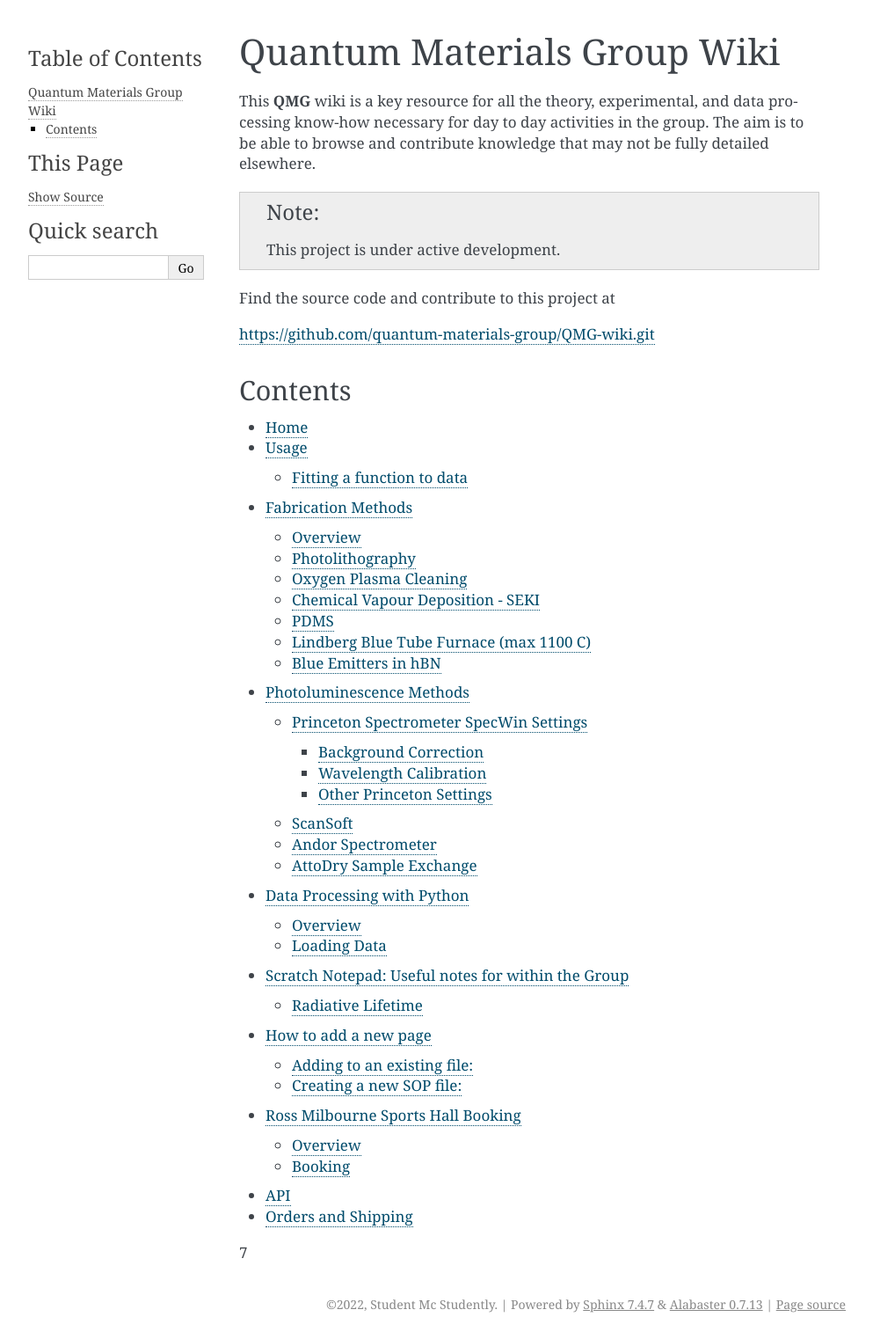
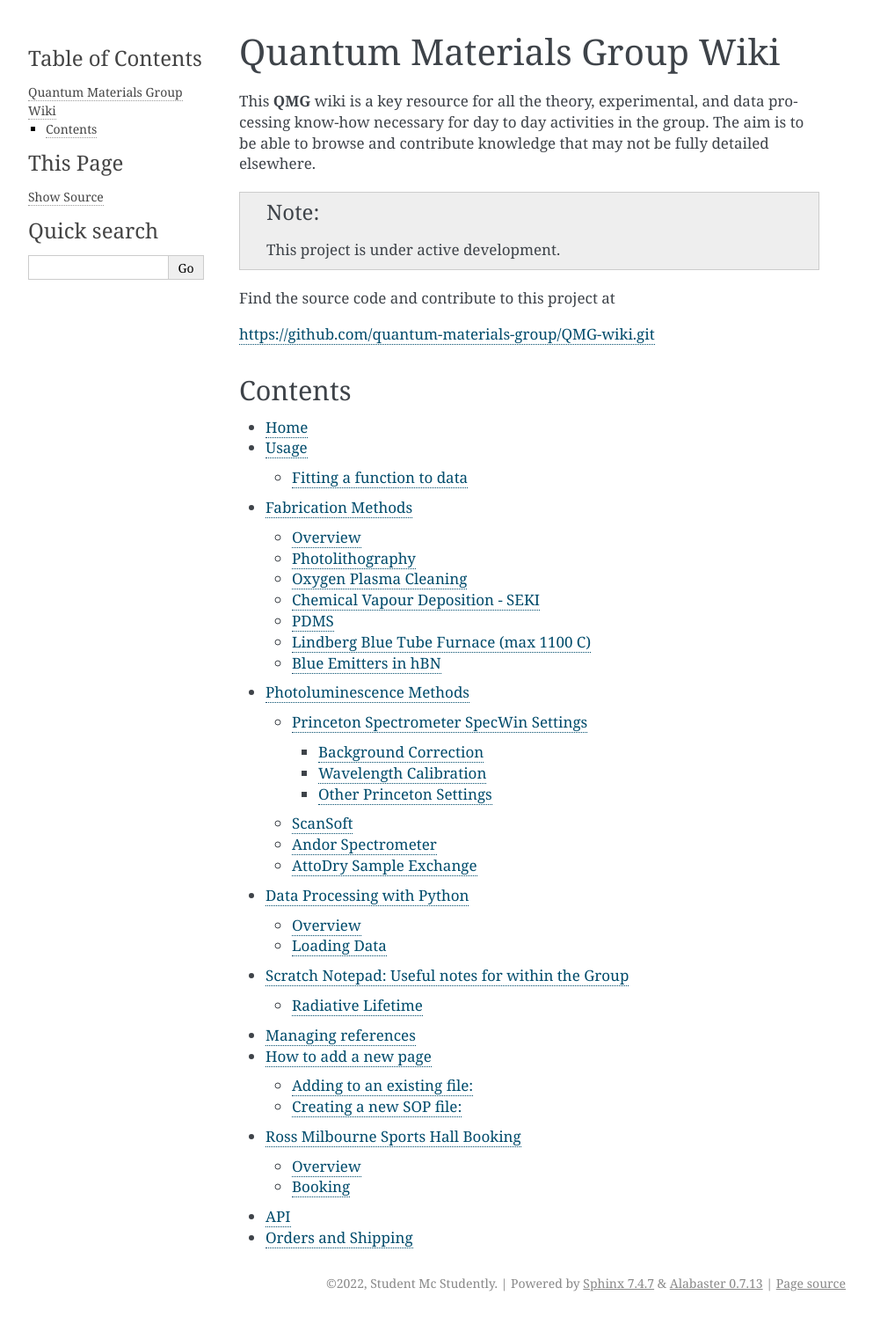
Before and after one commit to quantum-materials-group/QMG-wiki, a Sphinx documentation site: the page built from docs/index.rst, in a window 1280 px wide. Shown: the whole page at 88% size, without its empty margins (148-1141 px from the left). Built offline with Sphinx 7.4.7, drawn with Linux system fonts in a browser that asks for light colours; after the commit the page ends 1498 px from its top, so only the background shows below that.

Commit message:
Update index.rst
JH: added reference_mgmt

```diff
--- a/docs/index.rst
+++ b/docs/index.rst
@@ -23,9 +23,8 @@ Contents
    pages/pl_sop
    pages/data_processing_sop
    pages/notes
+   pages/reference_mgmt
    pages/howtoaddapage
    pages/sportshall
    api
    pages/orders_&_shipping
-
-7
```
